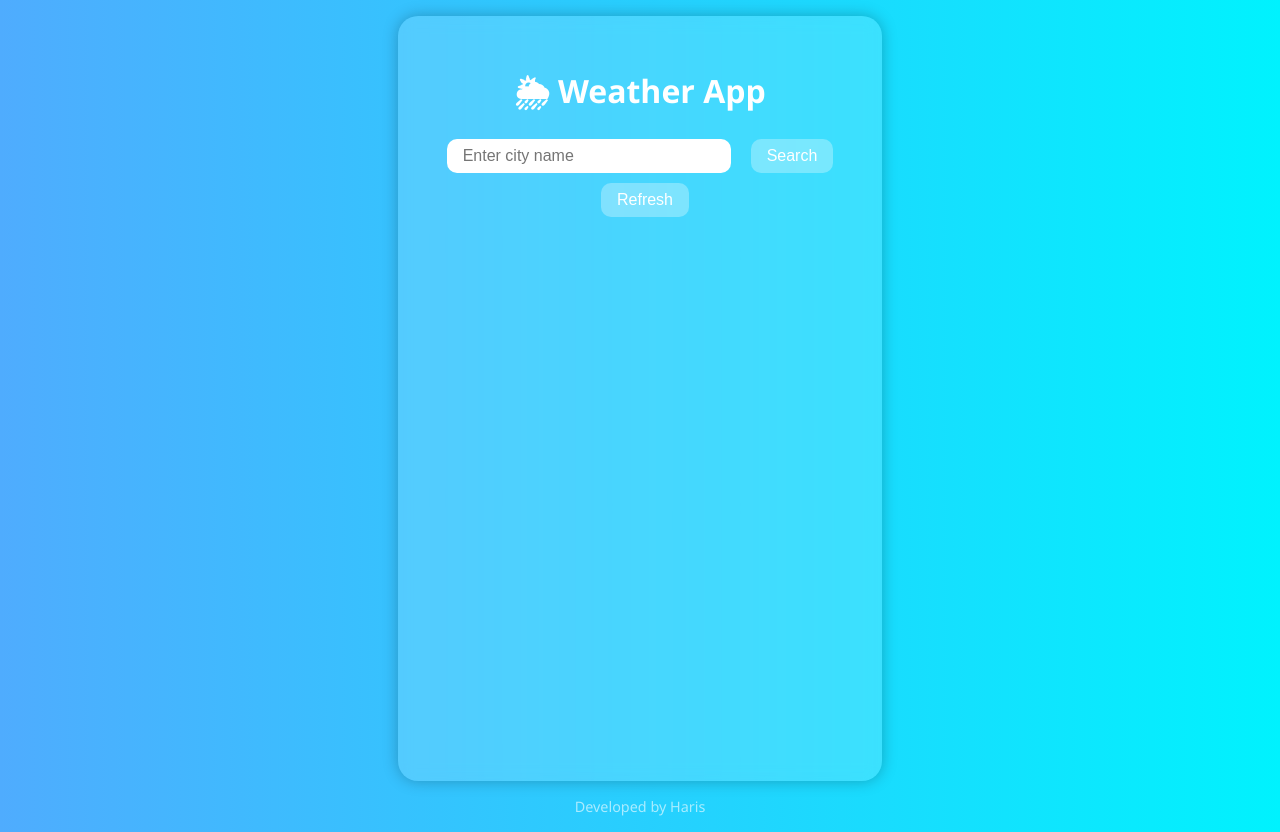
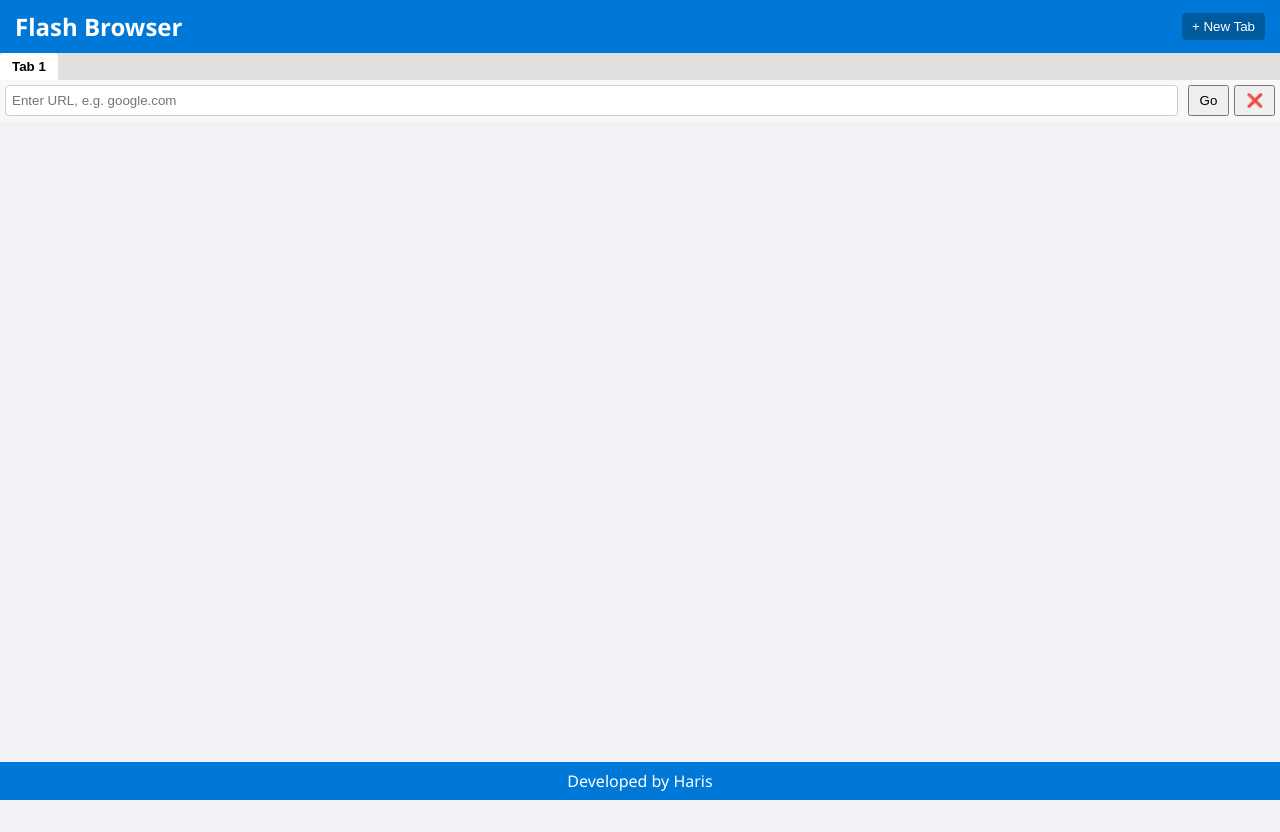
Before and after one commit to Haris16-code/Flash-Browser, a plain HTML site: page index.html in a window 1280 px wide. After the commit the page ends 800 px from the top, so only its background shows below. Drawn offline with Linux system fonts and the light colour scheme.

Commit message:
Update index.html

```diff
--- a/index.html
+++ b/index.html
@@ -1,253 +1,228 @@
 <!DOCTYPE html>
-<html lang="en" >
+<html lang="en">
 <head>
   <meta charset="UTF-8" />
   <meta name="viewport" content="width=device-width, initial-scale=1" />
-  <title>Weather</title>
+  <title>Flash Browser</title>
   <style>
     body {
-      margin: 0;
-      font-family: 'Segoe UI', Tahoma, Geneva, Verdana, sans-serif;
-      background: linear-gradient(to right, #4facfe, #00f2fe);
-      height: 100vh;
-      display: flex;
-      flex-direction: column;
-      align-items: center;
-      justify-content: center;
-      color: white;
-      padding: 1rem;
+      margin: 0; font-family: 'Segoe UI', Tahoma, Geneva, Verdana, sans-serif;
+      background: #f0f2f5;
+      height: 100vh; display: flex; flex-direction: column;
     }
-    .container {
-      background: rgba(255, 255, 255, 0.15);
-      padding: 2rem;
-      border-radius: 20px;
-      text-align: center;
-      max-width: 420px;
-      width: 100%;
-      backdrop-filter: blur(8px);
-      box-shadow: 0 0 15px rgba(0,0,0,0.25);
-      flex-grow: 1;
-      display: flex;
-      flex-direction: column;
+    header {
+      background: #0078d7; color: white;
+      padding: 10px 15px; display: flex; align-items: center;
     }
     h1 {
-      font-size: 2rem;
-      margin-bottom: 1rem;
+      margin: 0; font-size: 1.5rem; flex: 1;
     }
-    input {
-      padding: 0.5rem 1rem;
-      font-size: 1rem;
-      width: 60%;
-      border: none;
-      border-radius: 10px;
-      outline: none;
+    #newTabBtn {
+      background: #005a9e; color: white; border: none;
+      padding: 6px 10px; border-radius: 4px; cursor: pointer;
     }
-    button {
-      padding: 0.5rem 1rem;
-      font-size: 1rem;
-      border: none;
-      border-radius: 10px;
-      margin-left: 10px;
-      cursor: pointer;
-      background: rgba(255, 255, 255, 0.3);
-      color: white;
-      transition: background 0.3s ease;
+    #tabs {
+      display: flex; background: #e0e0e0; overflow-x: auto;
     }
-    button:hover {
-      background: rgba(255,255,255,0.5);
+    .tab-btn {
+      padding: 6px 12px; border: none; background: #ddd;
+      cursor: pointer; margin-right: 5px; border-radius: 4px 4px 0 0;
     }
-    .buttons {
-      margin-bottom: 1rem;
+    .tab-btn.active {
+      background: #fff; font-weight: bold;
+    }
+    #tabContainer {
+      flex: 1; position: relative;
+    }
+    .tab-content {
+      display: none; flex-direction: column;
+      height: 100%; position: absolute; top: 0; left: 0; right: 0; bottom: 0;
+    }
+    .tab-content.active {
       display: flex;
-      justify-content: center;
-      flex-wrap: wrap;
-      gap: 10px;
     }
-    .info {
-      margin-top: 1rem;
-      flex-grow: 0;
+    .tab-toolbar {
+      display: flex; padding: 5px; background: #f8f8f8;
     }
-    .info img {
-      width: 80px;
-      height: 80px;
+    .tab-toolbar input {
+      flex: 1; padding: 6px; margin-right: 5px; border-radius: 4px; border: 1px solid #ccc;
     }
-    .forecast {
-      margin-top: 1.5rem;
-      display: flex;
-      justify-content: space-between;
-      gap: 10px;
-      font-size: 0.9rem;
-      flex-wrap: wrap;
-      flex-grow: 1;
-      overflow-y: auto;
+    .tab-toolbar button {
+      padding: 6px 10px; margin-left: 5px;
     }
-    .day {
-      background: rgba(255,255,255,0.2);
-      border-radius: 15px;
-      padding: 0.8rem;
-      flex: 1;
-      min-width: 100px;
-      box-shadow: 0 0 8px rgba(0,0,0,0.15);
-    }
-    .day img {
-      width: 50px;
-      height: 50px;
-      margin-bottom: 0.3rem;
-    }
-    .error {
-      color: yellow;
-      margin-top: 1rem;
-      min-height: 1.2em;
+    .tab-iframe {
+      flex: 1; border: none;
     }
     footer {
-      margin-top: 1rem;
-      font-size: 0.9rem;
-      color: rgba(255,255,255,0.6);
-      user-select: none;
+      text-align: center; background: #0078d7; color: white; padding: 8px;
     }
   </style>
+  <script src="https://js.puter.com/v2/"></script>
 </head>
 <body>
-  <div class="container">
-    <h1>🌦 Weather App</h1>
-    <div class="buttons">
-      <input type="text" id="city" placeholder="Enter city name" />
-      <button onclick="getWeatherFromInput()">Search</button>
-      <button onclick="refreshWeather()">Refresh</button>
-    </div>
-    <div class="error" id="error"></div>
-    <div class="info" id="info"></div>
-    <div class="forecast" id="forecast"></div>
-  </div>
+  <header>
+    <h1>Flash Browser</h1>
+    <button id="newTabBtn">+ New Tab</button>
+  </header>
+
+  <div id="tabs"></div>
+  <div id="tabContainer"></div>
+
   <footer>Developed by Haris</footer>
 
   <script>
-    const apiKey = "61a32ca964644288add194937231807"; // Replace with your WeatherAPI key
-    const cityInput = document.getElementById('city');
-    const infoDiv = document.getElementById('info');
-    const errorDiv = document.getElementById('error');
-    const forecastDiv = document.getElementById('forecast');
+    let tabCount = 0;
+    let currentTabId = null;
 
-    // Format date to weekday name
-    function formatDate(dateStr) {
-      const date = new Date(dateStr);
-      return date.toLocaleDateString(undefined, { weekday: 'short', month: 'short', day: 'numeric' });
+    function normalizeUrl(inputUrl) {
+      inputUrl = inputUrl.trim();
+      if (!inputUrl) return null;
+      if (/^(https?:\/\/)/i.test(inputUrl)) return inputUrl;
+      if (/^www\./i.test(inputUrl)) return 'https://' + inputUrl;
+      if (/^[\w-]+\.[a-z]{2,}$/i.test(inputUrl)) return 'https://www.' + inputUrl;
+      return 'https://' + inputUrl;
     }
 
-    async function getWeather(cityName) {
-      errorDiv.textContent = '';
-      infoDiv.innerHTML = '';
-      forecastDiv.innerHTML = '';
-      if (!cityName) {
-        errorDiv.textContent = "Please enter a city name.";
-        return;
-      }
-      try {
-        const res = await fetch(`https://api.weatherapi.com/v1/forecast.json?key=${apiKey}&q=${cityName}&days=3&aqi=no&alerts=no`);
-        const data = await res.json();
+    function createTab(url = '') {
+      tabCount++;
+      const tabId = `tab${tabCount}`;
 
-        if (data.error) {
-          errorDiv.textContent = data.error.message;
-          return;
-        }
+      // Create tab button
+      const tabButton = document.createElement('button');
+      tabButton.className = 'tab-btn';
+      tabButton.id = `${tabId}-btn`;
+      tabButton.textContent = `Tab ${tabCount}`;
+      tabButton.onclick = () => activateTab(tabId);
+      document.getElementById('tabs').appendChild(tabButton);
 
-        localStorage.setItem('lastCity', cityName); // Save city
+      // Create tab content
+      const tabContent = document.createElement('div');
+      tabContent.className = 'tab-content';
+      tabContent.id = tabId;
 
-        const { location, current, forecast } = data;
+      // Toolbar
+      const toolbar = document.createElement('div');
+      toolbar.className = 'tab-toolbar';
 
-        infoDiv.innerHTML = `
-          <h2>${location.name}, ${location.country}</h2>
-          <img src="https:${current.condition.icon}" alt="${current.condition.text}" />
-          <p><strong>${current.condition.text}</strong></p>
-          <p>🌡️ ${current.temp_c} °C | 💨 ${current.wind_kph} kph | 💧 ${current.humidity}%</p>
-          <p>🕒 Local Time: ${location.localtime}</p>
-        `;
+      const input = document.createElement('input');
+      input.placeholder = 'Enter URL, e.g. google.com';
+      input.onkeydown = e => {
+        if (e.key === 'Enter') loadInTab(tabId, input.value);
+      };
 
-        // 3-day forecast
-        forecast.forecastday.forEach(day => {
-          forecastDiv.innerHTML += `
-            <div class="day">
-              <div>${formatDate(day.date)}</div>
-              <img src="https:${day.day.condition.icon}" alt="${day.day.condition.text}" />
-              <div><strong>${day.day.condition.text}</strong></div>
-              <div>Max: ${day.day.maxtemp_c} °C</div>
-              <div>Min: ${day.day.mintemp_c} °C</div>
-              <div>💧 Humidity: ${day.day.avghumidity}%</div>
-            </div>
-          `;
-        });
+      const goBtn = document.createElement('button');
+      goBtn.textContent = 'Go';
+      goBtn.onclick = () => loadInTab(tabId, input.value);
 
-      } catch (err) {
-        errorDiv.textContent = "Failed to fetch weather data.";
-        console.error(err);
+      const closeBtn = document.createElement('button');
+      closeBtn.textContent = '❌';
+      closeBtn.onclick = () => closeTab(tabId);
+
+      toolbar.append(input, goBtn, closeBtn);
+
+      // iFrame
+      const iframe = document.createElement('iframe');
+      iframe.className = 'tab-iframe';
+
+      tabContent.append(toolbar, iframe);
+      document.getElementById('tabContainer').appendChild(tabContent);
+
+      activateTab(tabId);
+
+      if (url) {
+        input.value = url;
+        loadInTab(tabId, url);
       }
     }
 
-    // Called when Search button clicked
-    function getWeatherFromInput() {
-      const city = cityInput.value.trim();
-      getWeather(city);
+    function activateTab(tabId) {
+      document.querySelectorAll('.tab-btn').forEach(btn => btn.classList.remove('active'));
+      document.querySelectorAll('.tab-content').forEach(tab => tab.classList.remove('active'));
+      const button = document.getElementById(`${tabId}-btn`);
+      const content = document.getElementById(tabId);
+      if (button && content) {
+        button.classList.add('active');
+        content.classList.add('active');
+        currentTabId = tabId;
+      }
     }
 
-    // Refresh button handler
-    function refreshWeather() {
-      const city = cityInput.value.trim();
-      if (!city) {
-        errorDiv.textContent = "No city to refresh. Please search a city first.";
-        return;
+    function closeTab(tabId) {
+      const btn = document.getElementById(`${tabId}-btn`);
+      const tab = document.getElementById(tabId);
+      if (btn) btn.remove();
+      if (tab) tab.remove();
+      if (currentTabId === tabId) {
+        const remaining = document.querySelectorAll('.tab-btn');
+        if (remaining.length > 0) remaining[0].click();
+        else currentTabId = null;
       }
-      getWeather(city);
     }
 
-    // Try to get user location on page load
-    async function loadByLocation() {
-      errorDiv.textContent = '';
-      infoDiv.innerHTML = '';
-      forecastDiv.innerHTML = '';
+    async function loadInTab(tabId, urlInput) {
+      const normalized = normalizeUrl(urlInput);
+      if (!normalized) return;
 
-      // If city saved in localStorage, load that first
-      const savedCity = localStorage.getItem('lastCity');
-      if (savedCity) {
-        cityInput.value = savedCity;
-        getWeather(savedCity);
-        return;
+      const iframe = document.querySelector(`#${tabId} iframe`);
+      const input = document.querySelector(`#${tabId} input`);
+
+      input.disabled = true;
+      iframe.srcdoc = `<p style="padding:20px;">Loading <span style="font-size:20px;">⏳</span>...</p>`;
+
+      try {
+        const response = await puter.net.fetch(normalized);
+        const body = await response.text();
+        const finalHTML = injectLinkHandler(body, normalized);
+        iframe.srcdoc = finalHTML;
+        input.value = normalized;
+      } catch (err) {
+        iframe.srcdoc = `<p style="padding:20px;color:red;">Error loading page: ${err.message}</p>`;
+      } finally {
+        input.disabled = false;
+      }
+    }
+
+    function injectLinkHandler(html, baseUrl) {
+      const parser = new DOMParser();
+      const doc = parser.parseFromString(html, 'text/html');
+      let base = doc.querySelector('base');
+      if (!base) {
+        base = document.createElement('base');
+        base.href = baseUrl;
+        doc.head.prepend(base);
+      } else {
+        base.href = baseUrl;
       }
 
-      if (!navigator.geolocation) {
-        errorDiv.textContent = "Geolocation is not supported by your browser.";
-        return;
-      }
+      const script = document.createElement('script');
+      script.textContent = `
+        document.addEventListener('click', function(event) {
+          const link = event.target.closest('a');
+          if (link && link.href) {
+            event.preventDefault();
+            parent.postMessage({ type: 'navigate', url: link.href, tabId: '${currentTabId}' }, '*');
+          }
+        }, true);
+      `;
+      doc.head.appendChild(script);
 
-      navigator.geolocation.getCurrentPosition(async position => {
-        try {
-          const lat = position.coords.latitude;
-          const lon = position.coords.longitude;
-
-          const res = await fetch(`https://api.weatherapi.com/v1/forecast.json?key=${apiKey}&q=${lat},${lon}&days=3&aqi=no&alerts=no`);
-          const data = await res.json();
-
-          if (data.error) {
-            errorDiv.textContent = data.error.message;
-            return;
-          }
-
-          const { location } = data;
-          cityInput.value = location.name;
-          getWeather(location.name);
-
-        } catch (err) {
-          errorDiv.textContent = "Failed to fetch weather for your location.";
-          console.error(err);
-        }
-      }, () => {
-        errorDiv.textContent = "Permission to access location denied.";
-      });
+      return '<!DOCTYPE html>\n' + doc.documentElement.outerHTML;
     }
 
-    // On page load
-    window.onload = () => {
-      loadByLocation();
-    }
+    window.addEventListener('message', e => {
+      if (e.data && e.data.type === 'navigate') {
+        const tabId = e.data.tabId;
+        const url = normalizeUrl(e.data.url);
+        if (tabId && url) {
+          loadInTab(tabId, url);
+        }
+      }
+    });
+
+    document.getElementById('newTabBtn').onclick = () => createTab();
+
+    // Open first tab by default
+    createTab();
   </script>
 </body>
 </html>
```
